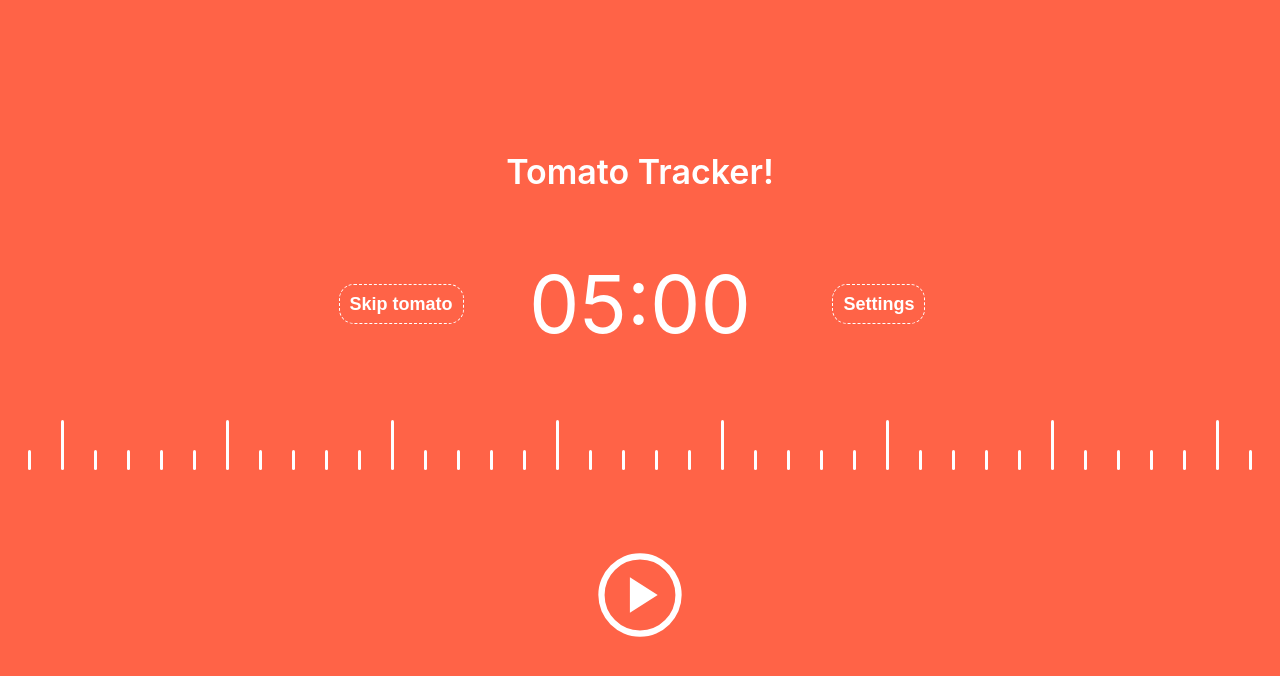
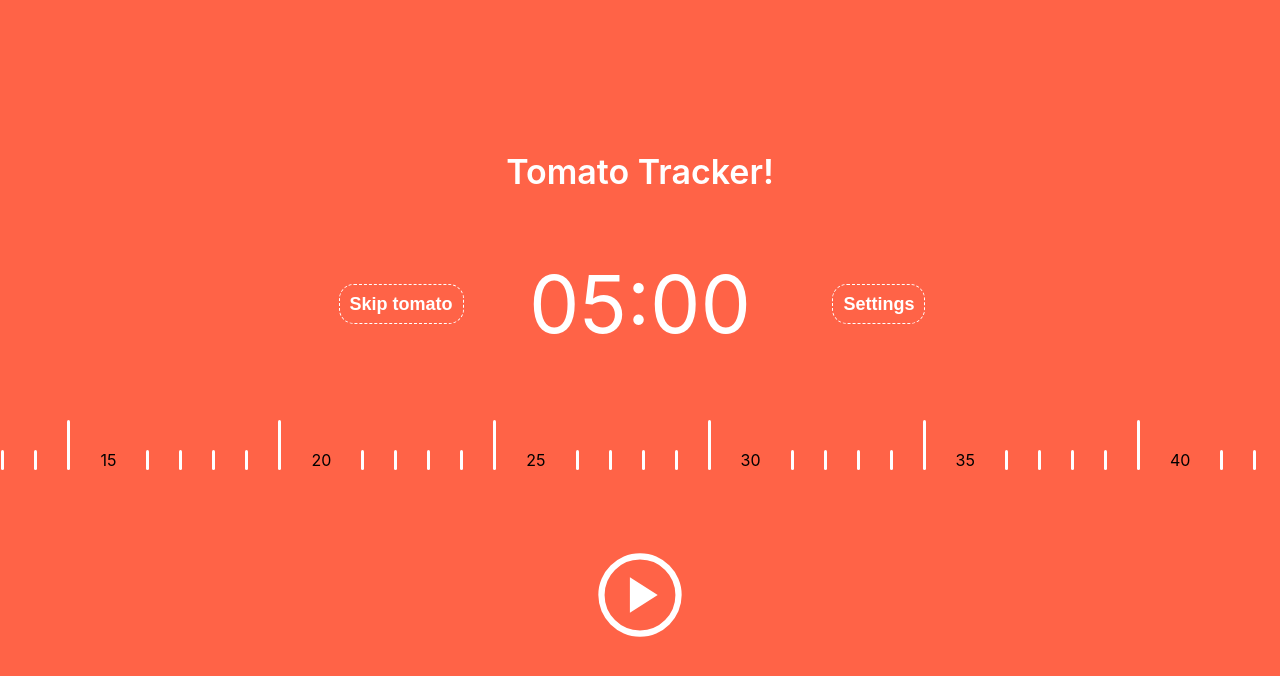
Before and after one commit to EngiFrost/tomato-tracker, a React (Create React App) app: page / in a window 1280 px wide. Shown: the top 676 px of the page. Built offline with nearby package versions, Linux system fonts and the light colour scheme.

Commit message:
addded minutes

```diff
--- a/src/components/TimerBar/TimerBar.tsx
+++ b/src/components/TimerBar/TimerBar.tsx
@@ -10,9 +10,15 @@ export const TimerBar = ({ time }: Props) => {
 
   return (
     <S.Wrapper offset={time}>
-      {bars.map((value) => (
-        <S.Bar key={value} isEnlarged={value % 5 === 0} />
-      ))}
+      {bars.map((value) => {
+        const isEnlarged = value % 5 === 0;
+        return (
+          <>
+            <S.Bar key={value} isEnlarged={isEnlarged} />
+            {isEnlarged && <S.Minutes>{value}</S.Minutes>}
+          </>
+        );
+      })}
     </S.Wrapper>
   );
 };
--- a/src/components/TimerBar/styles.ts
+++ b/src/components/TimerBar/styles.ts
@@ -16,6 +16,10 @@ export const Bar = styled.div<{ isEnlarged: boolean }>`
         `}
 `;
 
+export const Minutes = styled.div`
+  // TODO: do more
+`;
+
 export const Wrapper = styled.div<{ offset: number }>`
   display: flex;
   align-items: flex-end;
```
